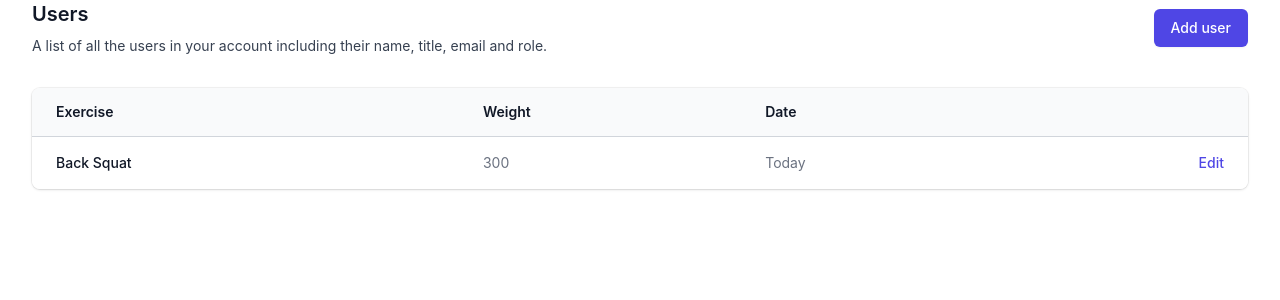
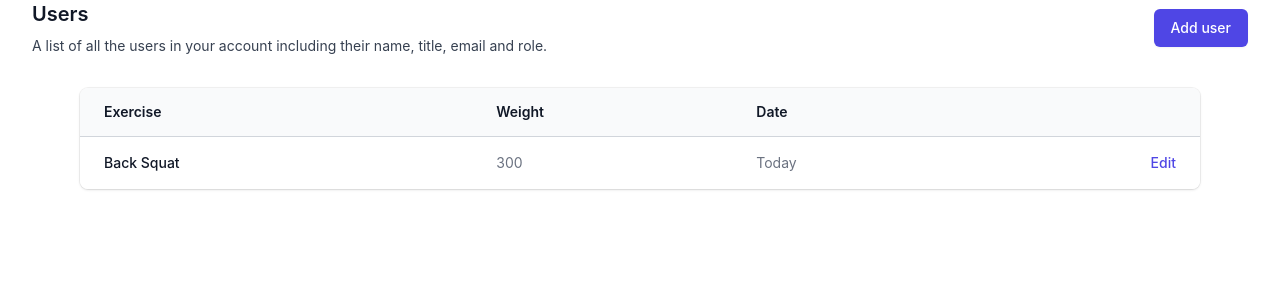
Before and after one commit to ryan-byrnes/ppt-fe, a Next.js app: page /personal-records in a window 1280 px wide. Shown: the top 300 px of the page. Built offline with nearby package versions, Linux system fonts and the light colour scheme.

Commit message:
styling table

```diff
--- a/pages/personal-records.tsx
+++ b/pages/personal-records.tsx
@@ -43,7 +43,7 @@ const PersonalRecords: NextPage = () => {
           </div>
           <div className="mt-8 flex flex-col">
             <div className="-my-2 -mx-4 overflow-x-auto sm:-mx-6 lg:-mx-8">
-              <div className="inline-block min-w-full py-2 align-middle md:px-6 lg:px-8">
+              <div className="inline-block min-w-full py-2 align-middle md:px-6 lg:px-20">
                 <div className="overflow-hidden shadow ring-1 ring-black ring-opacity-5 md:rounded-lg">
                   <table className="min-w-full divide-y divide-gray-300">
                     <thead className="bg-gray-50">
```
